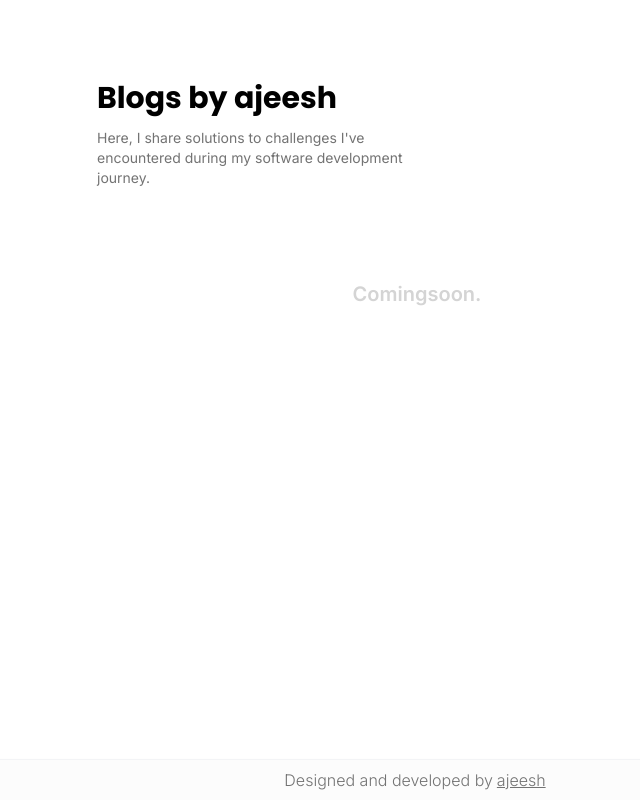
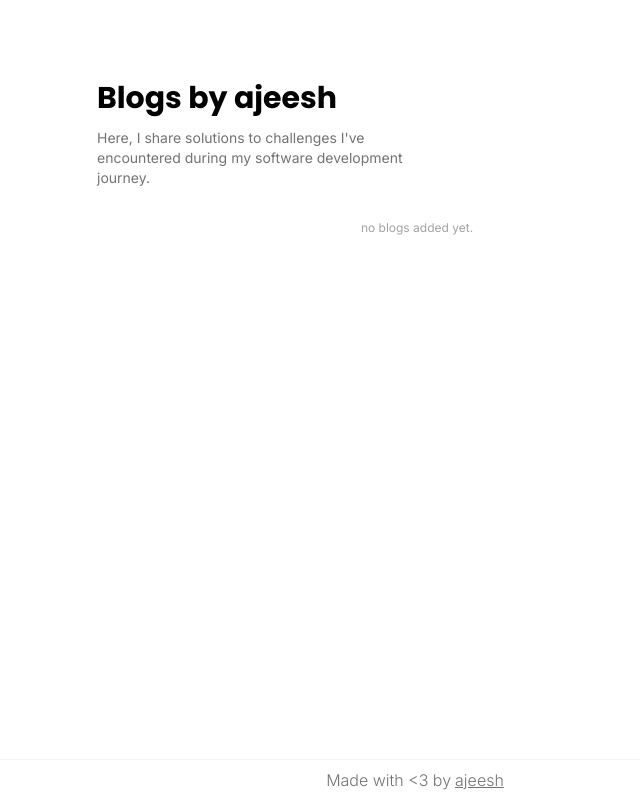
Before and after one commit to ajeeshRS/personal-blog, a React (Vite) app: page / in a window 1280 px wide. Shown: the whole page, without its empty margins (223-863 px from the left). Built offline with nearby package versions, Linux system fonts and the light colour scheme.

Commit message:
added blog card

```diff
--- a/src/App.tsx
+++ b/src/App.tsx
@@ -1,61 +1,43 @@
+import { useEffect, useState } from "react";
+import BlogCard from "./components/BlogCard";
 import Footer from "./components/Footer";
 import { motion } from "motion/react";
 
 function App() {
-  const comingSoonText = "Coming soon.";
+  const [blogs, setBlogs] = useState([]);
 
-  const container = {
-    hidden: { opacity: 0 },
-    visible: {
-      opacity: 1,
-      transition: {
-        delayChildren: 0.1,
-        staggerChildren: 0.2,
-      },
-    },
-  };
-
-  const item = {
-    hidden: { opacity: 0, y: -20 },
-    visible: { opacity: 1, y: 0 },
-    transition: { duration: 0.4, ease: "easeIn" },
-  };
+  useEffect(() => {
+    setBlogs([]);
+  }, []);
   return (
     <>
       <div className="flex flex-col items-center justify-between min-h-[100vh]">
         <div className="w-full flex flex-col items-start py-20 space-y-3 md:px-80 px-5">
           <motion.h3
-            initial={{ y: -30, opacity: 0 }}
-            animate={{ y: 0, opacity: 1 }}
-            transition={{ duration: 0.6, ease: "easeInOut" }}
             className="font-bold font-poppins text-3xl text-neutral-850"
           >
             Blogs by ajeesh
           </motion.h3>
           <motion.p
-            initial={{ y: -30, opacity: 0 }}
-            animate={{ y: 0, opacity: 1 }}
-            transition={{ duration: 0.6, ease: "easeInOut" }}
             className="text-sm text-neutral-500 font-inter md:w-1/2 "
           >
             Here, I share solutions to challenges I&apos;ve encountered during
             my software development journey.
           </motion.p>
-          <motion.div
-            variants={container}
-            initial="hidden"
-            animate="visible"
-            className="w-full flex justify-center items-center py-20"
-          >
-            {comingSoonText.split("").map((t, i) => (
+          <motion.div className="flex flex-col w-full space-y-5 pt-5">
+            {blogs.map(() => (
+              <BlogCard />
+            ))}
+            <div className="flex w-full items-center justify-center">
               <motion.p
-                variants={item}
-                key={i}
-                className="text-xl font-semibold text-neutral-300 font-inter"
+                initial={{ y: 30, opacity: 0 }}
+                animate={{ y: 0, opacity: 1 }}
+                transition={{ duration: 0.3, ease: "easeInOut" }}
+                className="text-xs text-neutral-400 font-inter"
               >
-                {t}
+                {blogs.length === 0 ? "no blogs added yet." : "no more blogs"}
               </motion.p>
-            ))}
+            </div>
           </motion.div>
         </div>
         <Footer />
--- /dev/null
+++ b/src/components/BlogCard.tsx
@@ -0,0 +1,35 @@
+import { motion } from "motion/react";
+function BlogCard() {
+  const blog = {
+    tags: [],
+  };
+  return (
+    <motion.div
+      key={0}
+      initial={{ y: 20, opacity: 0 }}
+      animate={{ y: 0, opacity: 1 }}
+      transition={{ duration: 0.4, ease: "backIn" }}
+      className="w-full flex flex-col items-start justify-start shadow-md p-6 rounded-xl space-y-2 cursor-pointer hover:bg-neutral-50"
+    >
+      <p className="font-semibold">{"Title"}</p>
+      <p className="text-neutral-500 text-sm">{"sneak peak"}</p>
+      <div className="w-full flex flex-wrap gap-2 items-center max-w-[100%]">
+        {blog.tags.map((t: string, i: number) => (
+          <p
+            className="text-xs bg-neutral-100 rounded-lg px-2 py-1 w-fit"
+            key={i}
+          >
+            {t}
+          </p>
+        ))}
+      </div>
+      <div className="w-full flex justify-end">
+        <p className="text-xs text-neutral-600">
+          Published on {new Date('Date').toDateString()}
+        </p>
+      </div>
+    </motion.div>
+  );
+}
+
+export default BlogCard;
--- a/src/components/Footer.tsx
+++ b/src/components/Footer.tsx
@@ -2,7 +2,7 @@ import { motion } from "motion/react";
 function Footer() {
   return (
     <footer
-      className={`bg-[#FCFCFC] w-full h-fit py-2 font-inter text-neutral-500 border-t border-t-gray-100 shadow-md flex flex-col justify-center items-center`}
+      className={`bg-text-neutral-100 w-full h-fit py-2 font-inter text-neutral-500 border-t border-t-gray-100 shadow-md flex flex-col justify-center items-center`}
     >
       <motion.p
         initial={{ y: 20, opacity: 0 }}
@@ -10,7 +10,7 @@ function Footer() {
         transition={{ duration: 0.6, ease: "easeIn" }}
         className="font-light"
       >
-        Designed and developed by
+        Made with &lt;3 by
         <a
           className="hover:underline px-1"
           href={"https://www.ajeeshrs.online"}
```
